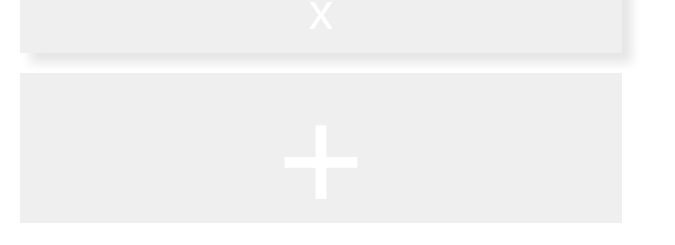
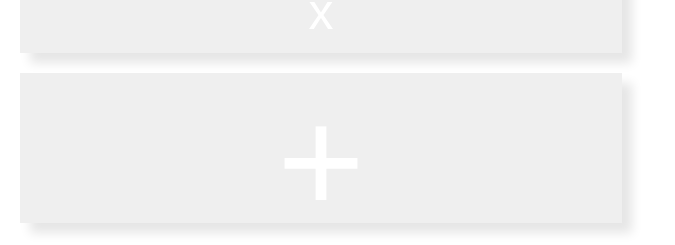
Before and after one commit to markbolier/captain-cook-mark, an Angular app: page / in a window 1280 px wide. Shown: the part 3045-3290 px from the top of the page, without its empty margins (0-675 px from the left). Built offline with nearby package versions, Linux system fonts and the light colour scheme.

Commit message:
Added styling for add button

```diff
--- a/src/app/shared/components/button/button.component.scss
+++ b/src/app/shared/components/button/button.component.scss
@@ -5,6 +5,8 @@ button {
 };
 
 .add {
+	border: 1px solid #EFEFEF;
+	box-shadow: 10px 10px 10px rgba(0, 0, 0, 0.10);
 	font-size: 150px;
 	height: 150px;
 	width: 100%;
```
